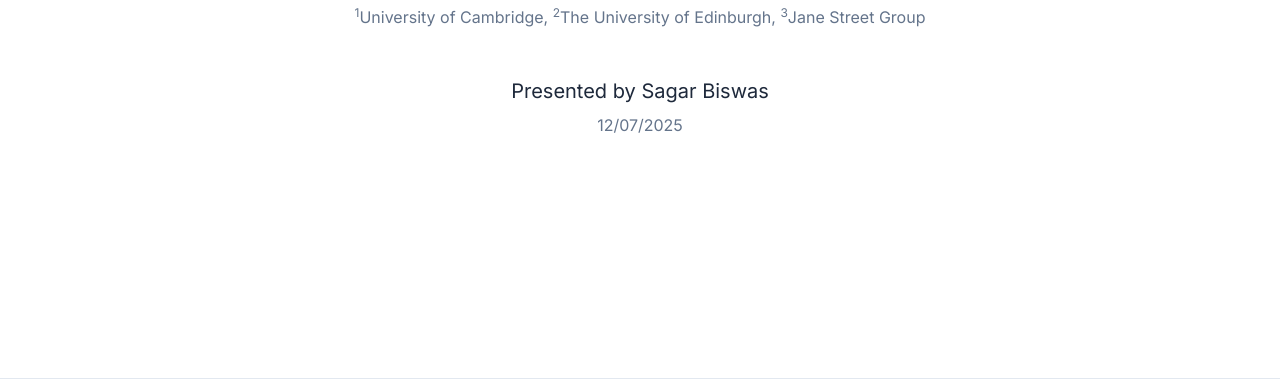
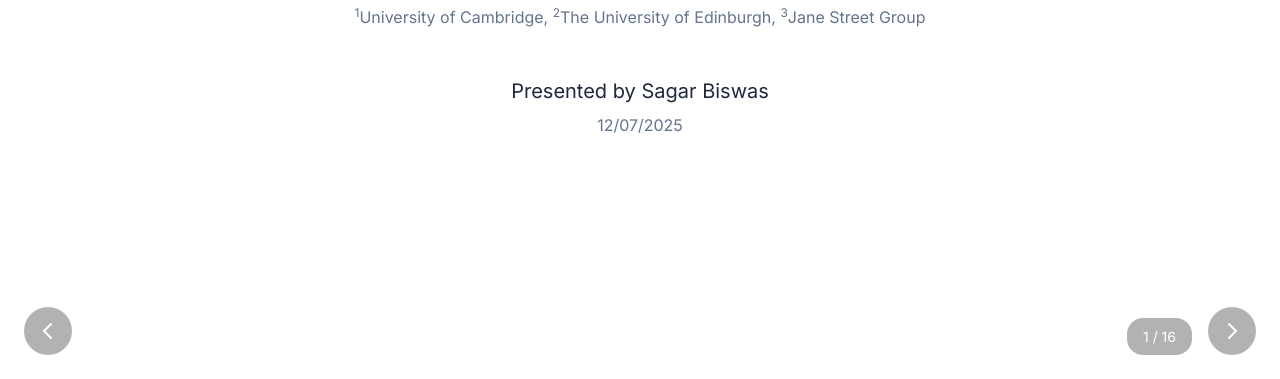
Before and after one commit to MrSagarBiswas/Concurrent-System-Programming-with-Effect-Handlers, a plain HTML site: page index.html in a window 1280 px wide. Shown: the part 421-800 px from the top of the page. Drawn offline with nearby package versions, Linux system fonts and the light colour scheme.

Commit message:
button added and made like slides

```diff
--- a/index.html
+++ b/index.html
@@ -12,17 +12,25 @@
         body {
             font-family: 'Inter', sans-serif;
             background-color: #f8fafc; /* slate-50 */
+            overflow: hidden; /* Prevent scrolling the whole page */
         }
         .slide {
             min-height: 100vh;
-            display: flex;
+            width: 100vw;
+            display: none; /* Hide all slides by default */
             flex-direction: column;
             justify-content: center;
-            padding: 5rem 1rem;
-            border-bottom: 1px solid #e2e8f0; /* slate-200 */
+            padding: 5rem 2rem;
+            position: absolute;
+            top: 0;
+            left: 0;
+            opacity: 0;
+            transition: opacity 0.5s ease-in-out;
         }
-        .slide:last-child {
-            border-bottom: none;
+        .slide.active {
+            display: flex; /* Show active slide */
+            opacity: 1;
+            z-index: 1;
         }
         .animation-container {
             position: relative;
@@ -66,6 +74,42 @@
             font-size: 0.875rem;
             backdrop-filter: blur(4px);
             z-index: 10;
+        }
+        .nav-button {
+            position: fixed;
+            bottom: 1.5rem;
+            z-index: 100;
+            background-color: rgba(0, 0, 0, 0.3);
+            color: white;
+            border: none;
+            border-radius: 50%;
+            width: 3rem;
+            height: 3rem;
+            display: flex;
+            align-items: center;
+            justify-content: center;
+            cursor: pointer;
+            transition: background-color 0.2s;
+        }
+        .nav-button:hover {
+            background-color: rgba(0, 0, 0, 0.5);
+        }
+        #prev-btn {
+            left: 1.5rem;
+        }
+        #next-btn {
+            right: 1.5rem;
+        }
+        #page-counter {
+            position: fixed;
+            bottom: 1.5rem;
+            right: 5.5rem;
+            z-index: 100;
+            background-color: rgba(0, 0, 0, 0.3);
+            color: white;
+            padding: 0.5rem 1rem;
+            border-radius: 1rem;
+            font-size: 0.875rem;
         }
     </style>
 </head>
@@ -228,7 +272,7 @@ let () = run main ()</div>
                     <div class="status-box" id="anim1-status">Status: Idle</div>
                 </div>
                 <div class="mt-4 text-center">
-                    <button id="anim1-btn" class="bg-blue-500 hover:bg-blue-600 text-white font-bold py-2 px-4 rounded-lg">Run Concurrency Animation</button>
+                    <button data-anim-btn="true" class="bg-blue-500 hover:bg-blue-600 text-white font-bold py-2 px-4 rounded-lg">Run Concurrency Animation</button>
                 </div>
             </div>
         </section>
@@ -286,7 +330,7 @@ effect Accept : file_descr -> (file_descr * sockaddr)
                     <div class="status-box" id="anim2-status">Status: Idle</div>
                 </div>
                 <div class="mt-4 text-center">
-                    <button id="anim2-btn" class="bg-blue-500 hover:bg-blue-600 text-white font-bold py-2 px-4 rounded-lg">Run I/O Animation</button>
+                    <button data-anim-btn="true" class="bg-blue-500 hover:bg-blue-600 text-white font-bold py-2 px-4 rounded-lg">Run I/O Animation</button>
                 </div>
             </div>
         </section>
@@ -350,7 +394,7 @@ let async_cancellable f =
                     <div class="status-box" id="anim3-status">Status: Idle</div>
                 </div>
                 <div class="mt-4 text-center">
-                    <button id="anim3-btn" class="bg-blue-500 hover:bg-blue-600 text-white font-bold py-2 px-4 rounded-lg">Run Signal Animation</button>
+                    <button data-anim-btn="true" class="bg-blue-500 hover:bg-blue-600 text-white font-bold py-2 px-4 rounded-lg">Run Signal Animation</button>
                 </div>
             </div>
         </section>
@@ -389,7 +433,60 @@ let async_cancellable f =
 
     </main>
 
+    <!-- Navigation Controls -->
+    <button id="prev-btn" class="nav-button">
+        <svg xmlns="http://www.w3.org/2000/svg" class="h-6 w-6" fill="none" viewBox="0 0 24 24" stroke="currentColor">
+            <path stroke-linecap="round" stroke-linejoin="round" stroke-width="2" d="M15 19l-7-7 7-7" />
+        </svg>
+    </button>
+    <button id="next-btn" class="nav-button">
+        <svg xmlns="http://www.w3.org/2000/svg" class="h-6 w-6" fill="none" viewBox="0 0 24 24" stroke="currentColor">
+            <path stroke-linecap="round" stroke-linejoin="round" stroke-width="2" d="M9 5l7 7-7 7" />
+        </svg>
+    </button>
+    <div id="page-counter">1 / 15</div>
+
     <script>
+        document.addEventListener('DOMContentLoaded', () => {
+            const slides = document.querySelectorAll('.slide');
+            const pageCounter = document.getElementById('page-counter');
+            const nextBtn = document.getElementById('next-btn');
+            const prevBtn = document.getElementById('prev-btn');
+            let currentSlide = 0;
+            const totalSlides = slides.length;
+
+            function showSlide(index) {
+                slides[currentSlide].classList.remove('active');
+
+                currentSlide = (index + totalSlides) % totalSlides;
+
+                slides[currentSlide].classList.add('active');
+                pageCounter.textContent = `${currentSlide + 1} / ${totalSlides}`;
+            }
+
+            nextBtn.addEventListener('click', () => showSlide(currentSlide + 1));
+            prevBtn.addEventListener('click', () => showSlide(currentSlide - 1));
+
+            document.addEventListener('keydown', (e) => {
+                if (e.key === 'ArrowRight') {
+                    showSlide(currentSlide + 1);
+                } else if (e.key === 'ArrowLeft') {
+                    showSlide(currentSlide - 1);
+                } else if (e.key === ' ') {
+                    const activeSlide = slides[currentSlide];
+                    const animButton = activeSlide.querySelector('button[data-anim-btn]');
+                    if (animButton) {
+                        e.preventDefault(); // Prevent page scroll
+                        animButton.click();
+                    }
+                }
+            });
+
+            // Show the first slide initially
+            showSlide(0);
+        });
+
+
         // --- Animation Logic ---
 
         // Utility to sleep
@@ -397,10 +494,11 @@ let async_cancellable f =
         const IDLE_TOP_POSITION = '4.5rem'; // New position to avoid overlap
 
         // --- Animation 1: Concurrency ---
-        const anim1Btn = document.getElementById('anim1-btn');
+        const anim1Btn = document.querySelector('#anim1-container + .text-center button');
         const anim1Container = document.getElementById('anim1-container');
 
         anim1Btn.addEventListener('click', async () => {
+            if (anim1Btn.disabled) return;
             anim1Btn.disabled = true;
             anim1Container.innerHTML = '<div class="os-thread">OS Thread / Scheduler</div><div class="status-box" id="anim1-status">Status: Idle</div>';
             const status = anim1Container.querySelector('#anim1-status');
@@ -453,10 +551,11 @@ let async_cancellable f =
         });
 
         // --- Animation 2: Async I/O ---
-        const anim2Btn = document.getElementById('anim2-btn');
+        const anim2Btn = document.querySelector('#anim2-container + .text-center button');
         const anim2Container = document.getElementById('anim2-container');
 
         anim2Btn.addEventListener('click', async () => {
+            if (anim2Btn.disabled) return;
             anim2Btn.disabled = true;
             anim2Container.innerHTML = `
                 <div class="os-thread">OS Thread / Scheduler</div>
@@ -532,10 +631,11 @@ let async_cancellable f =
         });
 
         // --- Animation 3: Signal Handling ---
-        const anim3Btn = document.getElementById('anim3-btn');
+        const anim3Btn = document.querySelector('#anim3-container + .text-center button');
         const anim3Container = document.getElementById('anim3-container');
 
         anim3Btn.addEventListener('click', async () => {
+            if (anim3Btn.disabled) return;
             anim3Btn.disabled = true;
             anim3Container.innerHTML = `
                 <div class="os-thread">OS Thread / Scheduler</div>
```
